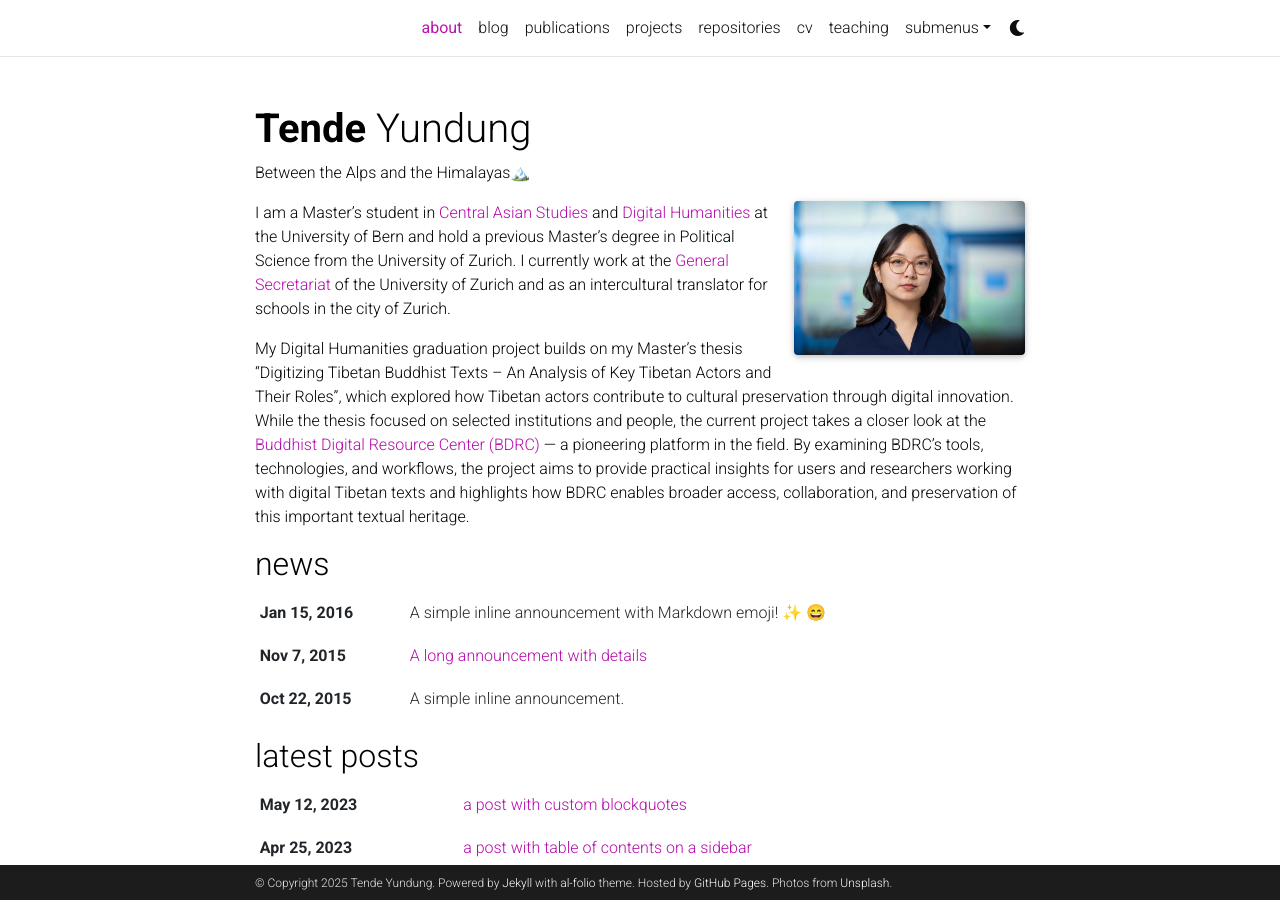
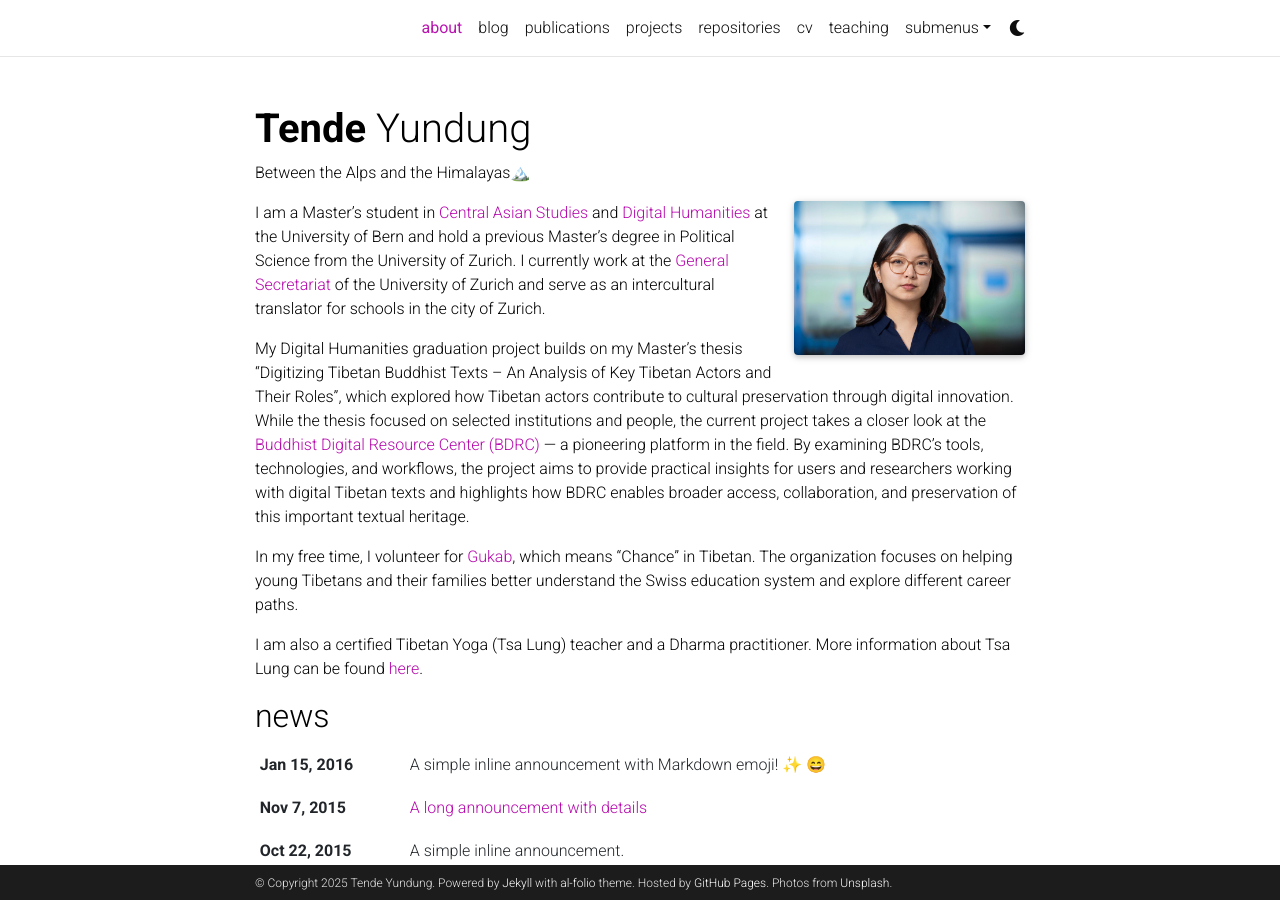
Before and after one commit to yundung/yundung.github.io, a Jekyll site: the page built from _pages/about.md, in a window 1280 px wide and 900 px high. Built offline with Jekyll 4.4.1, drawn with Linux system fonts in a browser that asks for light colours; full-size pictures stand in for the smaller copies a plugin makes; emoji names are drawn with the system emoji font; comment, search, counter and statistics services are not loaded; a style sheet for code colours, icons or effects is not loaded.

Commit message:
Biography updated with Tsa Lung and Gukab

```diff
--- a/_pages/about.md
+++ b/_pages/about.md
@@ -19,6 +19,10 @@ selected_papers: true # includes a list of papers marked as "selected={true}"
 social: true  # includes social icons at the bottom of the page
 ---
 
-I am a Master's student in [Central Asian Studies](https://www.philhist.unibe.ch/studies/study_programs/master_s_in_central_asian_studies/index_eng.html) and [Digital Humanities](https://www.philhist.unibe.ch/studies/study_programs/master_minor_digital_humanities/index_eng.html) at the University of Bern and hold a previous Master's degree in Political Science from the University of Zurich. I currently work at the [General Secretariat](https://www.generalsecretariat.uzh.ch/en/stab/team/yundung.html) of the University of Zurich and as an intercultural translator for schools in the city of Zurich.
+I am a Master's student in [Central Asian Studies](https://www.philhist.unibe.ch/studies/study_programs/master_s_in_central_asian_studies/index_eng.html) and [Digital Humanities](https://www.philhist.unibe.ch/studies/study_programs/master_minor_digital_humanities/index_eng.html) at the University of Bern and hold a previous Master's degree in Political Science from the University of Zurich. I currently work at the [General Secretariat](https://www.generalsecretariat.uzh.ch/en/stab/team/yundung.html) of the University of Zurich and serve as an intercultural translator for schools in the city of Zurich.
 
 My Digital Humanities graduation project builds on my Master’s thesis “Digitizing Tibetan Buddhist Texts – An Analysis of Key Tibetan Actors and Their Roles”, which explored how Tibetan actors contribute to cultural preservation through digital innovation. While the thesis focused on selected institutions and people, the current project takes a closer look at the [Buddhist Digital Resource Center (BDRC)](https://www.bdrc.io) — a pioneering platform in the field. By examining BDRC’s tools, technologies, and workflows, the project aims to provide practical insights for users and researchers working with digital Tibetan texts and highlights how BDRC enables broader access, collaboration, and preservation of this important textual heritage.
+
+In my free time, I volunteer for [Gukab](https://www.instagram.com/p/DB8Tk8eu10i/?utm_source=ig_web_copy_link&igsh=MzRlODBiNWFlZA==), which means "Chance" in Tibetan. The organization focuses on helping young Tibetans and their families better understand the Swiss education system and explore different career paths.
+
+I am also a certified Tibetan Yoga (Tsa Lung) teacher and a Dharma practitioner. More information about Tsa Lung can be found [here](https://drikung.ch/tsa-lung-tibetisches-yoga/).
```
